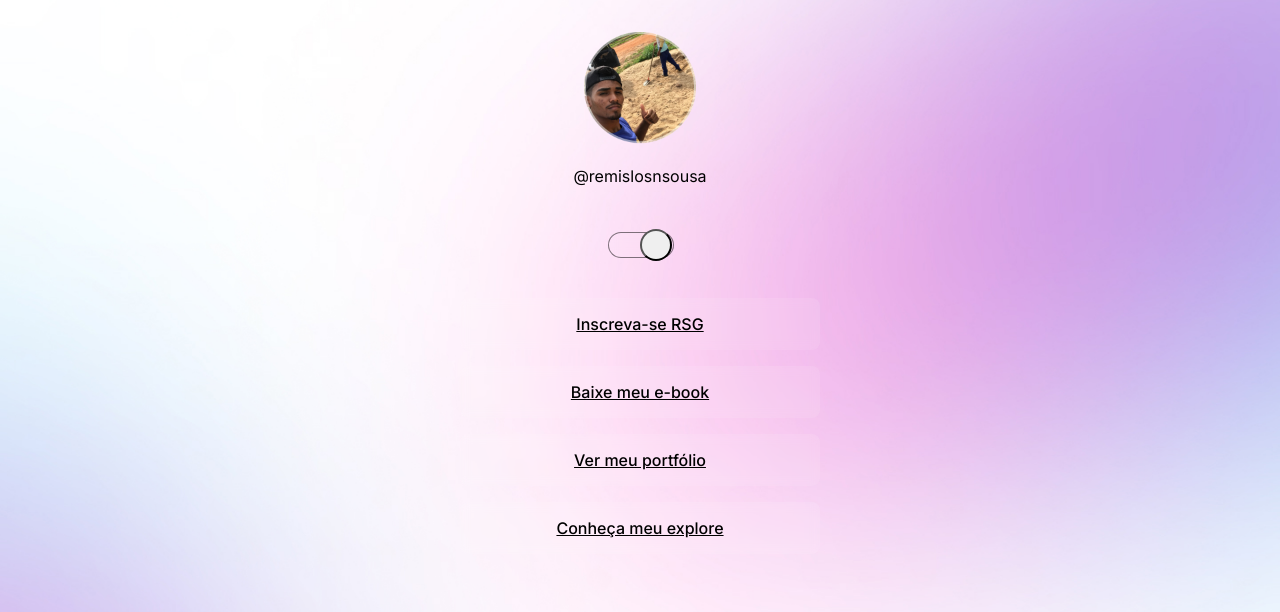
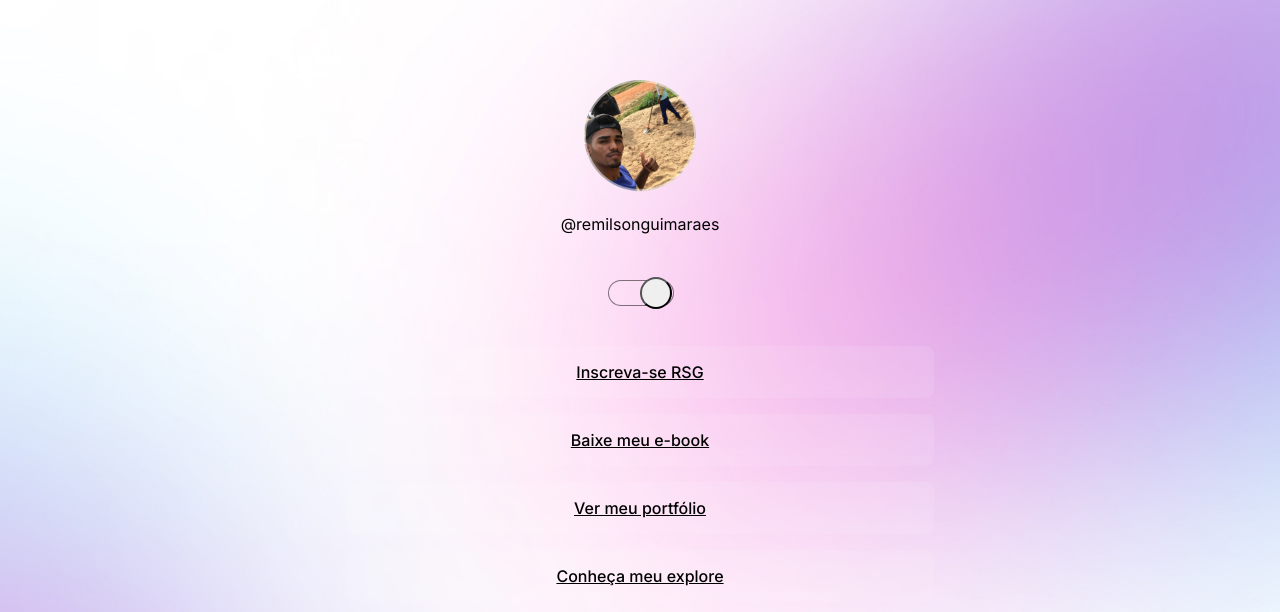
Before and after one commit to remilsonguimaraesdev/projetos, a plain HTML site: page index.html in a window 1280 px wide. Shown: the top 612 px of the page. Drawn offline with nearby package versions, Linux system fonts and the light colour scheme.

Commit message:
adjust container width

```diff
--- a/index.html
+++ b/index.html
@@ -20,7 +20,7 @@
           src="./imagem/Avatar.png"
           alt="Foto de Remilson trabalhando com Samuel Ribeiro carregando areia"
         />
-        <p>@remislosnsousa</p>
+        <p>@remilsonguimaraes</p>
       </div>
 
       <div id="switch" onclick="togglemode()">
--- a/style.css
+++ b/style.css
@@ -41,9 +41,10 @@ body * {
 }
 
 #container {
-  width: 360px;
-  min-height: 712px;
-  margin: auto;
+  width: 100%;
+  max-width: 588px;
+  margin: 56px auto 0px;
+  padding: 0 24px;
 }
 
 /* profile */
```
